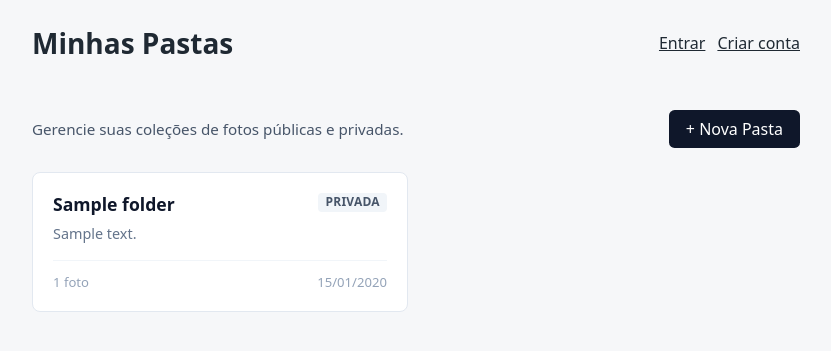
After one commit to obrunodev/fastapi-monolith-gallery, a FastAPI app: template src/templates/my_folders.html in a window 1280 px wide. The commit adds this page. Shown: the top 351 px of the page, without its empty margins (224-1055 px from the left). Run offline with FastAPI, Linux system fonts and the light colour scheme; the template is opened without the code that fills it: most values are stand-ins (such as "Sample title", 1, 10 or a date in 2020).

Commit message:
Adiciona listagem de pastas do usuário em /me/folders.
Inclui SSR com cards, API JSON via Accept, selectinload de fotos e redirect pós-criação.

Co-authored-by: Cursor <cursoragent@cursor.com>

```diff
--- a/src/static/css/style.css
+++ b/src/static/css/style.css
@@ -222,3 +222,142 @@ form button {
   align-items: center;
   margin-top: 0.5rem;
 }
+
+.folders-page {
+  display: grid;
+  gap: 1.5rem;
+}
+
+.folders-page-header {
+  display: flex;
+  align-items: center;
+  justify-content: space-between;
+  gap: 1rem;
+  flex-wrap: wrap;
+}
+
+.folders-subtitle {
+  margin: 0;
+  color: #475569;
+  font-size: 0.95rem;
+}
+
+.folders-grid {
+  display: grid;
+  grid-template-columns: repeat(auto-fill, minmax(280px, 1fr));
+  gap: 1rem;
+}
+
+.folder-card {
+  background: #ffffff;
+  border: 1px solid #e2e8f0;
+  border-radius: 0.5rem;
+  padding: 1.25rem;
+  display: flex;
+  flex-direction: column;
+  justify-content: space-between;
+  gap: 1rem;
+  transition: border-color 0.15s ease, box-shadow 0.15s ease;
+}
+
+.folder-card:hover {
+  border-color: #cbd5e1;
+  box-shadow: 0 2px 4px rgba(0, 0, 0, 0.04);
+}
+
+.folder-card-header {
+  display: flex;
+  align-items: flex-start;
+  justify-content: space-between;
+  gap: 0.5rem;
+  margin-bottom: 0.5rem;
+}
+
+.folder-card-title {
+  margin: 0;
+  font-size: 1.1rem;
+  font-weight: 600;
+  line-height: 1.3;
+}
+
+.folder-card-title a {
+  color: #0f172a;
+  text-decoration: none;
+}
+
+.folder-card-title a:hover {
+  text-decoration: underline;
+}
+
+.folder-badges {
+  display: flex;
+  gap: 0.35rem;
+  flex-shrink: 0;
+}
+
+.badge {
+  display: inline-block;
+  padding: 0.15rem 0.45rem;
+  border-radius: 0.25rem;
+  font-size: 0.75rem;
+  font-weight: 600;
+  line-height: 1.2;
+  text-transform: uppercase;
+  letter-spacing: 0.02em;
+}
+
+.badge-public {
+  background: #e7f6ed;
+  color: #067647;
+}
+
+.badge-private {
+  background: #f1f5f9;
+  color: #475569;
+}
+
+.badge-adult {
+  background: #fef3f2;
+  color: #b42318;
+  border: 1px solid #fecdca;
+}
+
+.folder-card-desc {
+  margin: 0;
+  font-size: 0.9rem;
+  color: #64748b;
+  line-height: 1.4;
+  word-break: break-word;
+}
+
+.folder-card-footer {
+  display: flex;
+  align-items: center;
+  justify-content: space-between;
+  font-size: 0.82rem;
+  color: #94a3b8;
+  border-top: 1px solid #f1f5f9;
+  padding-top: 0.75rem;
+}
+
+.folders-empty {
+  background: #ffffff;
+  border: 1px dashed #cbd5e1;
+  border-radius: 0.5rem;
+  padding: 2.5rem 1.5rem;
+  text-align: center;
+  color: #64748b;
+}
+
+.folders-empty p {
+  margin: 0.25rem 0;
+}
+
+.folders-empty-hint {
+  font-size: 0.9rem;
+  color: #94a3b8;
+}
+
+.folders-empty-action {
+  margin-top: 1rem;
+}
--- a/src/templates/base.html
+++ b/src/templates/base.html
@@ -15,6 +15,7 @@
         <nav class="site-nav" aria-label="Conta">
           {% if logged_in %}
           <span class="site-nav-user">{{ current_user.username }}</span>
+          <a href="/me/folders" class="site-nav-link">Minhas pastas</a>
           <a href="/folders/new" class="site-nav-link">Nova pasta</a>
           <form method="post" action="/logout">
             <button type="submit">Sair</button>
--- /dev/null
+++ b/src/templates/my_folders.html
@@ -0,0 +1,61 @@
+{% extends "base.html" %}
+
+{% block title %}Minhas Pastas — Galeria{% endblock %}
+{% block heading %}Minhas Pastas{% endblock %}
+
+{% block content %}
+<div class="folders-page">
+  <div class="folders-page-header">
+    <p class="folders-subtitle">Gerencie suas coleções de fotos públicas e privadas.</p>
+    <a href="/folders/new" class="btn btn-primary">+ Nova Pasta</a>
+  </div>
+
+  {% if folders %}
+  <div class="folders-grid">
+    {% for folder in folders %}
+    <article class="folder-card">
+      <div class="folder-card-main">
+        <div class="folder-card-header">
+          <h2 class="folder-card-title">
+            <a href="/folders/{{ folder.slug }}">{{ folder.title }}</a>
+          </h2>
+          <div class="folder-badges">
+            {% if folder.is_public %}
+            <span class="badge badge-public">Pública</span>
+            {% else %}
+            <span class="badge badge-private">Privada</span>
+            {% endif %}
+
+            {% if folder.is_adult %}
+            <span class="badge badge-adult">+18</span>
+            {% endif %}
+          </div>
+        </div>
+
+        {% if folder.description %}
+        <p class="folder-card-desc">{{ folder.description }}</p>
+        {% endif %}
+      </div>
+
+      <div class="folder-card-footer">
+        <span class="folder-meta-photos">
+          {{ folder.photos | length }} {% if folder.photos | length == 1 %}foto{% else %}fotos{% endif %}
+        </span>
+        <span class="folder-meta-date">
+          {{ folder.created_at.strftime("%d/%m/%Y") if folder.created_at else "" }}
+        </span>
+      </div>
+    </article>
+    {% endfor %}
+  </div>
+  {% else %}
+  <div class="folders-empty">
+    <p>Você ainda não criou nenhuma pasta.</p>
+    <p class="folders-empty-hint">Crie uma pasta para começar a organizar e compartilhar suas fotos.</p>
+    <div class="folders-empty-action">
+      <a href="/folders/new" class="btn btn-primary">Criar primeira pasta</a>
+    </div>
+  </div>
+  {% endif %}
+</div>
+{% endblock %}
```
Also changed, not shown: src/routes/folders.py (+46 -2 lines), src/services/folders.py (+12 -1 lines), tests/test_folders.py (+141 -4 lines).
